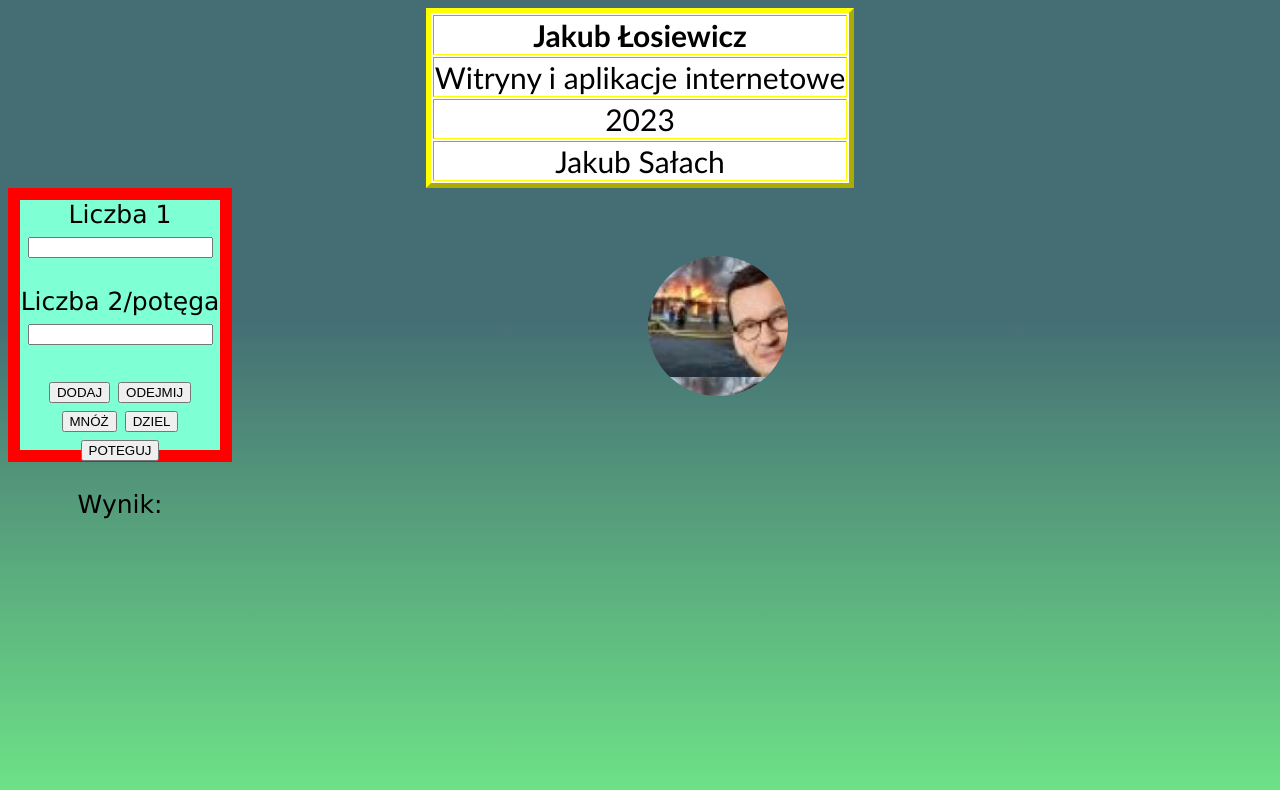
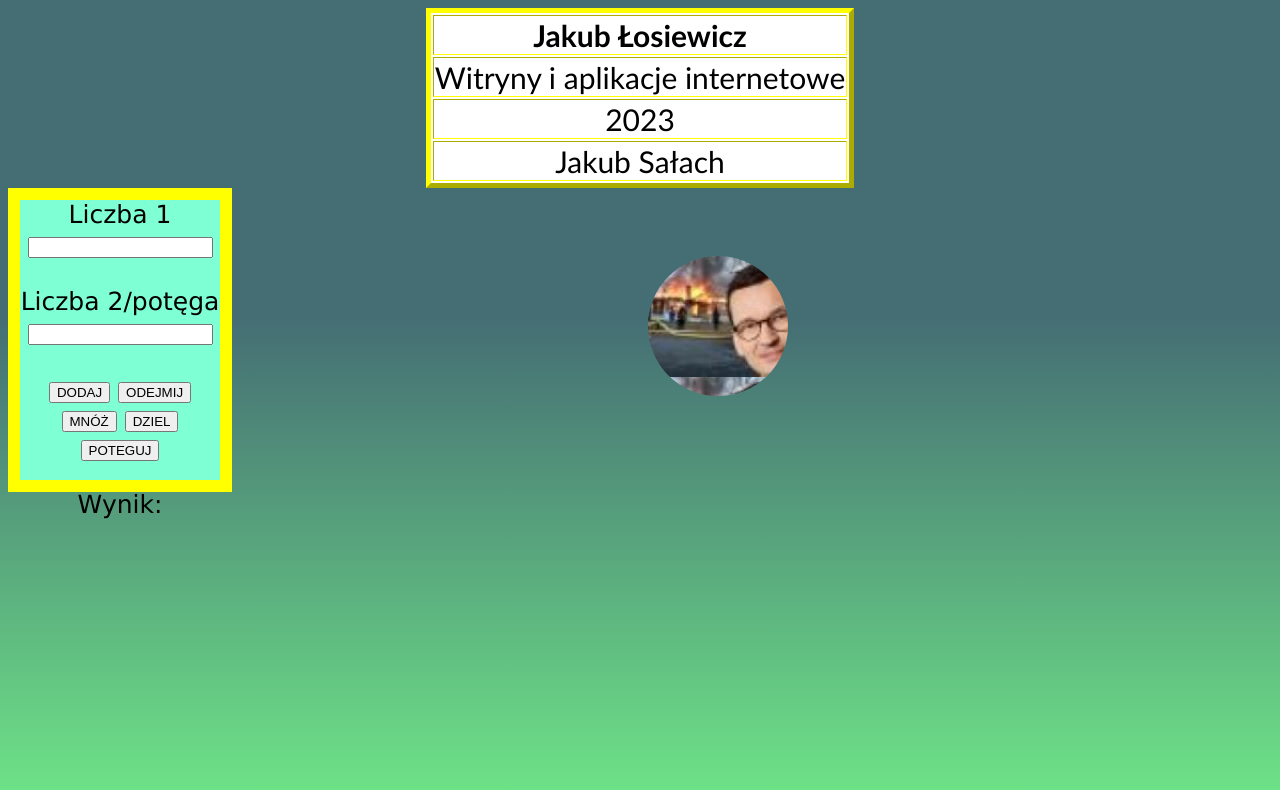
Before and after one commit to WiezenMitten7034/Jakub_rep, a plain HTML site: page index.html in a window 1280 px wide. Drawn offline with Linux system fonts and the light colour scheme.

Commit message:
Update nowy.css

```diff
--- a/nowy.css
+++ b/nowy.css
@@ -59,10 +59,10 @@ body{
 
  section{
             font-family: verdana;
-            height: 250px;
+            height: 280px;
             width: 200px;
             background-color: aquamarine;
-            border: 12px solid red;
+            border: 12px solid yellow;
 
         }
 
```
